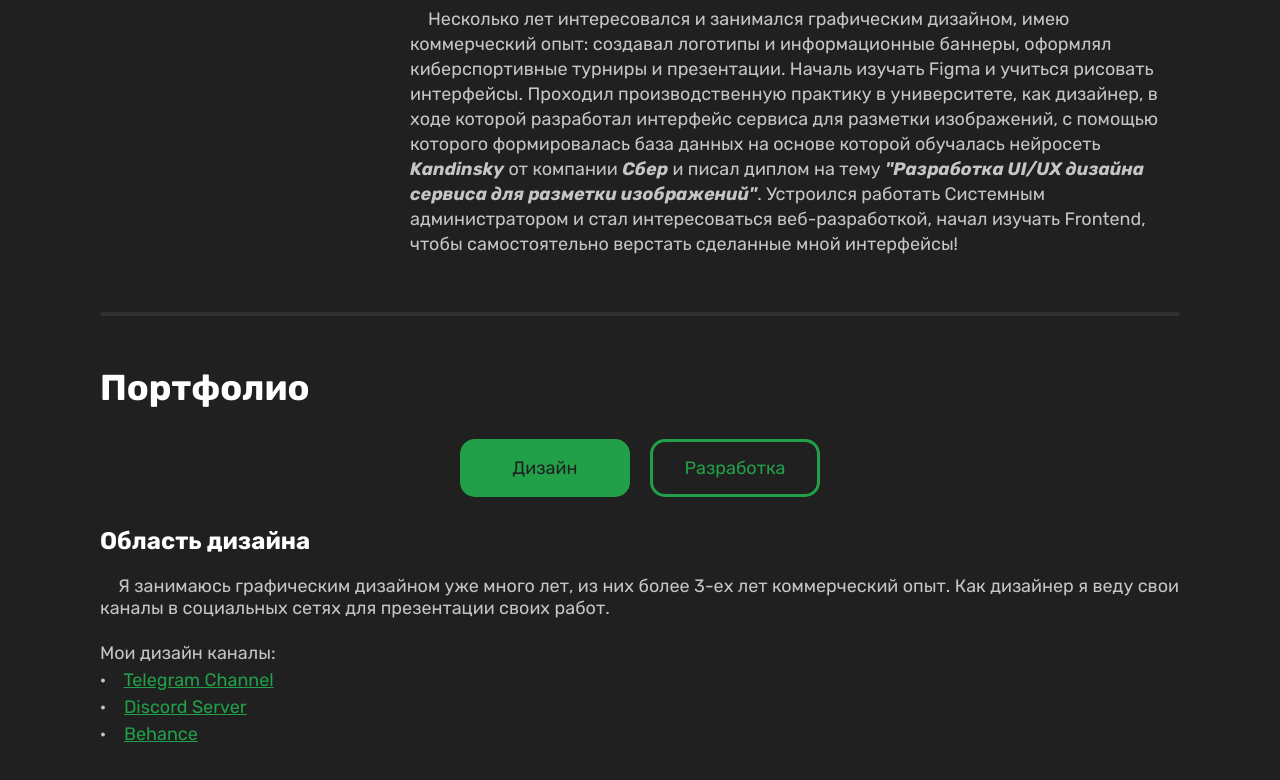
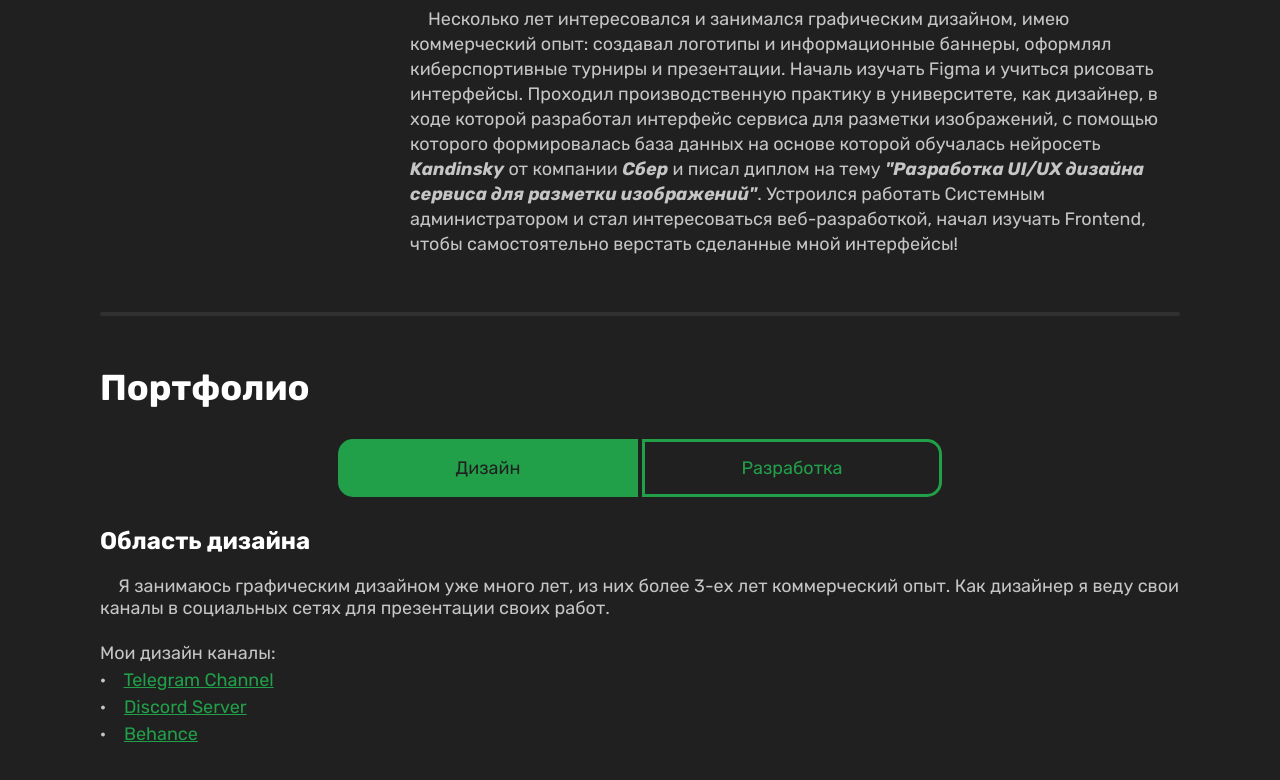
Before and after one commit to insaneluv666/resume-portfolio, a plain HTML site: page index.html in a window 1280 px wide. Both pictures are taken after a click on the button "Дизайн". Shown: the part 981-1761 px from the top of the page. Drawn offline with Linux system fonts and the light colour scheme.

Commit message:
Buttons Refactoring

```diff
--- a/css/styles.css
+++ b/css/styles.css
@@ -175,20 +175,18 @@ h6 {
     display: flex;
     justify-content: center;
     margin: 30px 0px;
-
 }
 
 .button-style {
-    width: 170px;
+    width: 300px;
     padding: 15px 30px;
-    margin: 0px 10px;
+    margin: 0px 2px;
     cursor: pointer;
 }
 
-
 #buttonDesign {
     background-color: #21A049;
-    border-radius: 15px;
+    border-radius: 15px 0px 0px 15px;
     border: #21A049 solid;
 }
 #buttonDesignValue {
@@ -197,7 +195,7 @@ h6 {
 
 #buttonDev {
     background-color: transparent;
-    border-radius: 15px;
+    border-radius: 0px 15px 15px 0px;
     border: #21A049 solid;
 }
 #buttonDevValue {
@@ -247,6 +245,7 @@ h6 {
         margin-left: 30px;
     }
     .button-style {
+        width: 170px;
         padding: 15px 30px;
         margin: 0px 2px;
         cursor: pointer;
--- a/js/main.js
+++ b/js/main.js
@@ -1,9 +1,9 @@
 document.getElementById('buttonDesign').onclick = function() {
 
-    document.getElementById('buttonDesign').style.cssText = 'background-color: #21A049; border-radius: 15px; border: #21A049 solid'
+    document.getElementById('buttonDesign').style.cssText = 'background-color: #21A049;'
     document.getElementById('buttonDesignValue').style.cssText = 'color: #202020'
 
-    document.getElementById('buttonDev').style.cssText = 'background-color: transparent; border-radius: 15px; border: #21A049 solid'
+    document.getElementById('buttonDev').style.cssText = 'background-color: transparent;'
     document.getElementById('buttonDevValue').style.cssText = 'color: #21A049'
 
     document.getElementById('portfolioDesign').hidden = false;
@@ -12,10 +12,10 @@ document.getElementById('buttonDesign').onclick = function() {
 
 document.getElementById('buttonDev').onclick = function() {
 
-    document.getElementById('buttonDesign').style.cssText = 'background-color: transparent; border-radius: 15px; border: #21A049 solid'
+    document.getElementById('buttonDesign').style.cssText = 'background-color: transparent;'
     document.getElementById('buttonDesignValue').style.cssText = 'color: #21A049'
 
-    document.getElementById('buttonDev').style.cssText = 'background-color: #21A049; border-radius: 15px; border: #21A049 solid'
+    document.getElementById('buttonDev').style.cssText = 'background-color: #21A049;'
     document.getElementById('buttonDevValue').style.cssText = 'color: #202020'
 
     document.getElementById('portfolioDesign').hidden = true;
```
